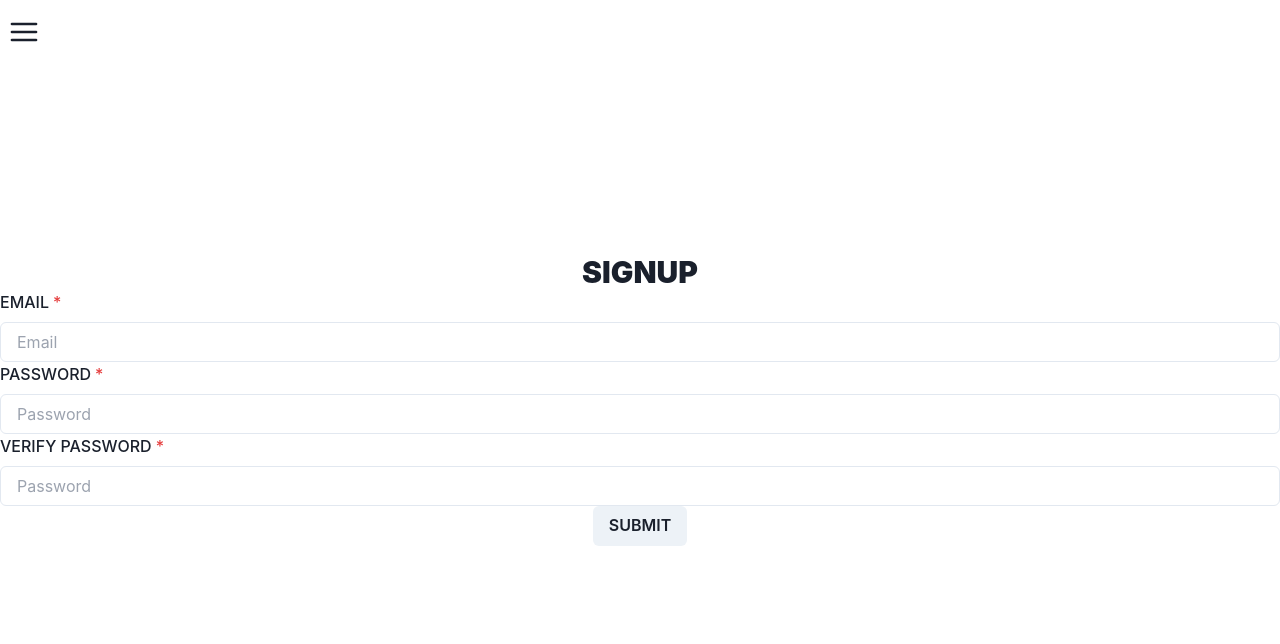
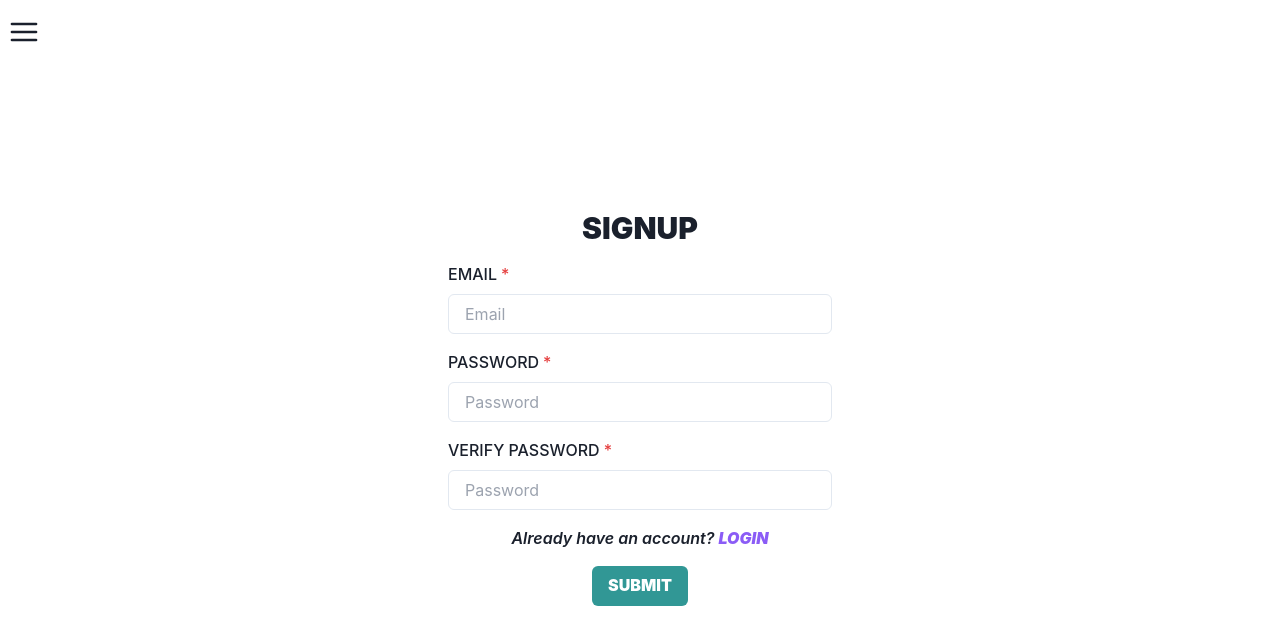
Before and after one commit to muuuy/japanese-dictionary, a React (Vite) app in the folder client/: page /signup in a window 1280 px wide. Shown: the top 644 px of the page. Built offline with nearby package versions, Linux system fonts and the light colour scheme; no server answers.

Commit message:
added some styling

```diff
--- a/client/src/App.tsx
+++ b/client/src/App.tsx
@@ -14,7 +14,7 @@ import Signup from "./pages/Signup";
 function App() {
   return (
     <Router>
-      <div className="flex min-h-screen">
+      <div className="flex flex-1 min-h-screen">
         <Navbar />
         <div className="flex flex-1">
           <Routes>
--- a/client/src/components/Navbar.tsx
+++ b/client/src/components/Navbar.tsx
@@ -47,9 +47,11 @@ const Navbar = () => {
           <Button colorScheme="teal" variant="ghost" className="w-48">
             <span className="sidebar--button-text">temp</span>
           </Button>
-          <Button colorScheme="teal" variant="ghost" className="w-48">
-            <span className="sidebar--button-text">login</span>
-          </Button>
+          <Link to={"/login/"}>
+            <Button colorScheme="teal" variant="ghost" className="w-48">
+              <span className="sidebar--button-text">login</span>
+            </Button>
+          </Link>
         </ButtonGroup>
       </div>
     </div>
--- a/client/src/pages/Login.tsx
+++ b/client/src/pages/Login.tsx
@@ -1,4 +1,5 @@
 import { useState } from "react";
+import { BrowserRouter as Routes, Route, Link } from "react-router-dom";
 
 import { FormControl, FormLabel, Button, Input } from "@chakra-ui/react";
 
@@ -19,8 +20,9 @@ const Login = () => {
   };
 
   return (
-    <div className="flex flex-col flex-1 justify-center items-center text-center">
-      <h1 className="user-form--header">LOGIN</h1>
+    <div className="flex flex-1 justify-center items-center text-center">
+      <div className="flex flex-col w-96">
+        <h1 className="user-form--header my-4">LOGIN</h1>
         <FormControl
           className="flex-col justify-center items-center text-center"
           isRequired
@@ -33,6 +35,7 @@ const Login = () => {
             placeholder="Email"
             autoComplete="email"
             onChange={handleInput}
+            className="mb-4"
           />
           <FormLabel htmlFor="login--password">PASSWORD</FormLabel>
           <Input
@@ -42,8 +45,17 @@ const Login = () => {
             placeholder="Password"
             onChange={handleInput}
           />
-        <Button>SUBMIT</Button>
+          <p className="italic font-semibold my-4">
+            Don't have an account?{" "}
+            <Link to={"/signup/"} className="text-violet-500 font-black">
+              SIGN UP
+            </Link>
+          </p>
+          <Button colorScheme="teal">
+            <span className="font-black">SUBMIT</span>
+          </Button>
         </FormControl>
+      </div>
     </div>
   );
 };
--- a/client/src/pages/Signup.tsx
+++ b/client/src/pages/Signup.tsx
@@ -1,4 +1,5 @@
 import { useState } from "react";
+import { BrowserRouter as Routes, Route, Link } from "react-router-dom";
 
 import { FormControl, FormLabel, Button, Input } from "@chakra-ui/react";
 
@@ -19,10 +20,11 @@ const Signup = () => {
   };
 
   return (
-    <div className="flex flex-col flex-1 justify-center items-center text-center">
-      <h1 className="user-form--header">SIGNUP</h1>
+    <div className="flex flex-1 justify-center items-center text-center">
+      <div className="flex flex-col w-96">
+        <h1 className="user-form--header my-4">SIGNUP</h1>
         <FormControl
-        className="flex-col justify-center items-center gap-4"
+          className="flex-col justify-center items-center"
           isRequired
         >
           <FormLabel htmlFor="signup--email">EMAIL</FormLabel>
@@ -33,6 +35,7 @@ const Signup = () => {
             placeholder="Email"
             autoComplete="email"
             onChange={handleInput}
+            className="mb-4"
           />
           <FormLabel htmlFor="signup--password">PASSWORD</FormLabel>
           <Input
@@ -41,8 +44,11 @@ const Signup = () => {
             type="password"
             placeholder="Password"
             onChange={handleInput}
+            className="mb-4"
           />
-        <FormLabel htmlFor="signup--verify-password">VERIFY PASSWORD</FormLabel>
+          <FormLabel htmlFor="signup--verify-password">
+            VERIFY PASSWORD
+          </FormLabel>
           <Input
             id="signup--verify-password"
             name="verify-password"
@@ -50,8 +56,17 @@ const Signup = () => {
             placeholder="Password"
             onChange={handleInput}
           />
-        <Button>SUBMIT</Button>
+          <p className="italic font-semibold my-4">
+            Already have an account?{" "}
+            <Link to={"/login/"} className="text-violet-500 font-black">
+              LOGIN
+            </Link>
+          </p>
+          <Button colorScheme="teal">
+            <span className="font-black">SUBMIT</span>
+          </Button>
         </FormControl>
+      </div>
     </div>
   );
 };
```
Lines whose indentation alone changed are shown as unchanged.
